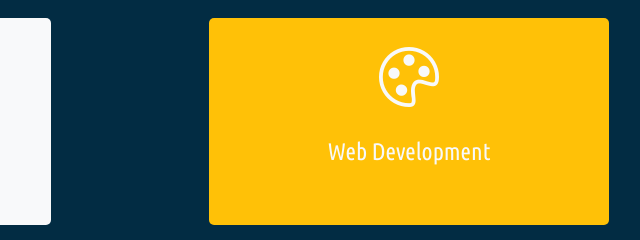
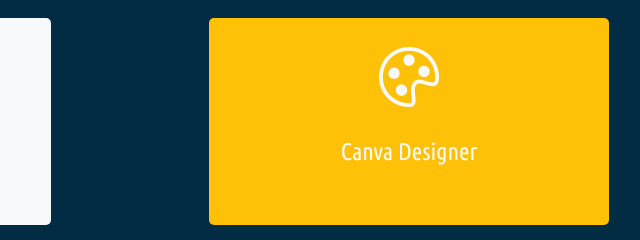
Before and after one commit to Ammy198488/portfolio, a plain HTML site: page index.html in a window 1280 px wide. Shown: the part 1340-1580 px from the top of the page, 560-1200 px from the left. Drawn offline with nearby package versions, Linux system fonts and the light colour scheme; no server answers.

Commit message:
Update index.html

```diff
--- a/index.html
+++ b/index.html
@@ -99,7 +99,7 @@
             <div class="card-body1 text-center bg-warning">
               <i class="bi bi-palette pt-3 text-light"></i>
               <div class="card-body1">
-                <h4 class="text-light">Web Development</h4>
+                <h4 class="text-light">Canva Designer</h4>
               </div>
             </div>
           </div>
```
